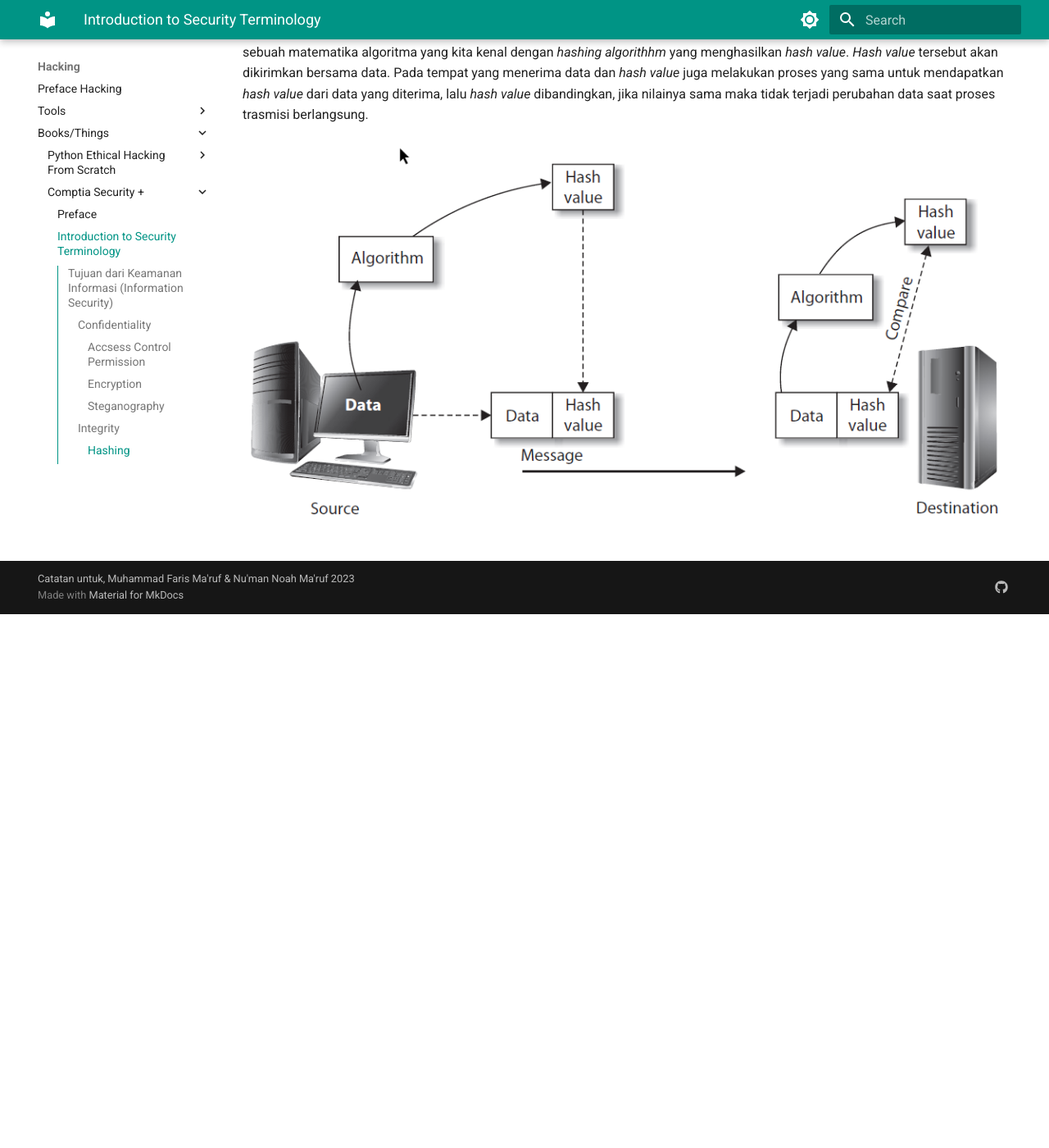
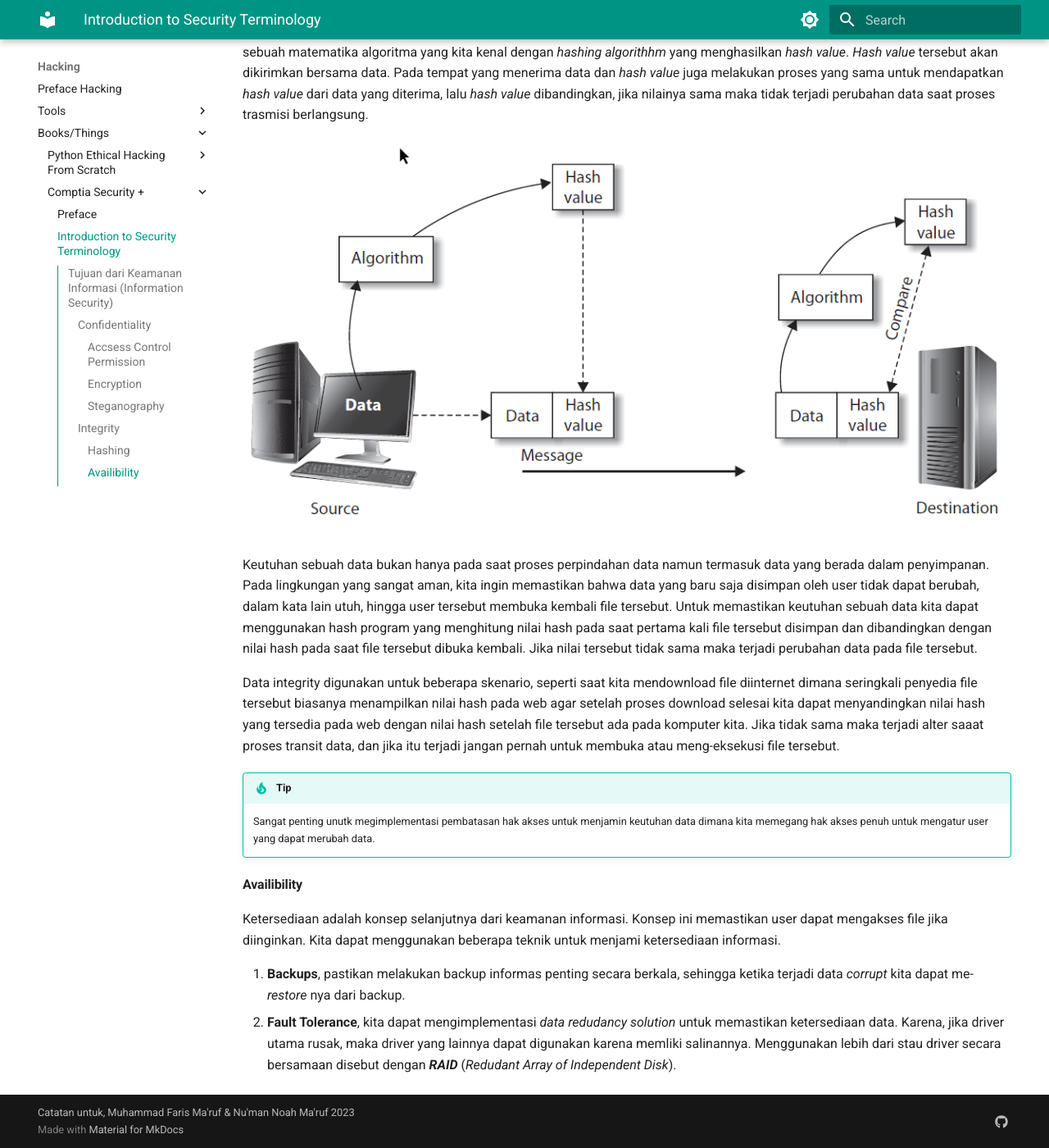
Before and after one commit to muhammadfarras/muhammadfarras.github.io, an MkDocs documentation site: the page built from docs/Hacking/Comptia Security +/02. Introduction to Security Termonoligy.md, in a window 1280 px wide and 1400 px high, scrolled down 2147 px. Shown: the whole window at 82% size. Built offline with MkDocs 1.6.1 and Material for MkDocs 9.7.7, drawn with Linux system fonts in a browser that asks for light colours; before the commit the page ends 2896 px from its top, so only the background shows below that; some of the changed text lies outside the part shown.

Commit message:
add catatan security + dan ghunt

```diff
--- a/docs/Hacking/Comptia Security +/02. Introduction to Security Termonoligy.md
+++ b/docs/Hacking/Comptia Security +/02. Introduction to Security Termonoligy.md
@@ -1,5 +1,5 @@
 ## Tujuan dari Keamanan Informasi (_Information Security_)
-Sebagai ahli keamanan informasi, kita bertugas untuk mencapai inti utama dari keamanan informasi. Tujuan intinya adalah, **kerahasiaan** (_Confidentiality_), **integritas** (_Integrity_), dan **ketersediaan** (_Availbility_), kita singkat menjadi **CIA**.
+Sebagai ahli keamanan informasi, kita bertugas untuk mencapai inti utama dari keamanan informasi. Tujuan intinya adalah, **kerahasiaan** (_Confidentiality_), **keutuhan** (_Integrity_), dan **ketersediaan** (_Availbility_), kita singkat menjadi **CIA**.
 
 ### Confidentiality
 
@@ -15,13 +15,13 @@ Network Administrtor mengamankan informasi dengan cara memberikan batasan hak ak
 
 Mengatur file permission pada sebuah data tidaklah cukup untuk mengamankan data. Mengapa ? karena banyak perusahan menyimpan data pada sebuah server, dimana user yang memiliki otoritas dapat mengakses file tersebut. file permission memastikan bahwa hanya user yang tertentu yang dapat mendownload file tersebut melalui jaringan. Akan tetapi file permission tidak dapat membuat file tersebut tidak dapat dibaca ketika proses transmitting file dari server ke client. Disinilah fungsi _encryption_, dimana informasi dari file yang dikirim melaui network akan dirubah menjadi format yang tidak dapat dibaca hingga informasi tersebut sampai pada user yang memiliki otoritas dan dijadikan format yang dapat dibaca seperti semula, disebut dengan _decryption_.
 
-Kita dapat meng-enkripsi file dalam dua tingakatan, `enkripsi file pada storage`, kedua adalah `meng-engkripsi file pada saat transit`. Salah satu manfaat yang kita dapat dalam ekripsi file pada storage adalah, ketika seorang hacker dapat mengakses akses secara fisik pada sistem, hacker dapat mem-bypass file permission pada file tertentu, akan tetapi file tersebut tidakt dapa dibaca, karena dalam bentuk unreadable format, encrypted.
+Kita dapat meng-enkripsi file dalam dua tingakatan, `enkripsi file pada storage`, kedua adalah `meng-engkripsi file pada saat transit`. Salah satu manfaat yang kita dapat dalam ekripsi file pada storage adalah, ketika seorang hacker dapat mengakses akses secara fisik pada sistem, hacker dapat mem-bypass file permission pada file tertentu, akan tetapi file tersebut tidak akan dapat dibaca, karena dalam bentuk unreadable format, encrypted.
 
-Ketika kita enkripsi file pada saat transit dari satu lokasi ke lokasi yang lain, artinya adalah kita enkrip _communication channel_ antara dua sistem. Jika hacker yang menjadi _man in the middle attack_ tidak dapat membaca informasi yang di encrypt tersebut pada saat proses transit.
+Ketika kita meng-enkripsi file saat transit dari satu lokasi ke lokasi yang lain, artinya kita meng-enkrip _communication channel_ antara dua sistem. Walaupun ada _man in the middle attack_, maka actor tersebut tetap tidak dapat membaca informasi yang di encrypt tersebut pada saat berlangsungnya proses transit.
 
 #### Steganography
 
-Selain encryption, ada cara lain untuk membuat file teteap tersembunyi adalah menggunakan _steganography_. Apa itu _steganography_ ? itu adalah sebuah metode meyembunyikan informasi pada sebuah area yang tidak terlihat didalam file lain. Sebagai contoh, kita dapat menyembunyikan file text kedalam file grafis. Informasi tersebut di-embed kedalam file grafis menggunakan program serta pharase atau password yang digunakan kembali untuk meng-ekstrak informasi dari file covernya.
+Selain encryption, ada cara lain untuk membuat file tetap tersembunyi. Yaitu menggunakan _steganography_. Apa itu _steganography_ ? itu adalah sebuah metode meyembunyikan informasi pada sebuah area yang tidak terlihat didalam file lain. Sebagai contoh, kita dapat menyembunyikan file text kedalam file grafis. Informasi tersebut di-embed kedalam file grafis menggunakan program serta pharase atau password yang digunakan kembali untuk meng-ekstrak informasi dari file covernya.
 
 !!! note
     Berikut adalah catatan tentang tools yang dapat digunakan untuk menyembunyikan file text kedalam images. [_How to use steghide_](./../Tools/Steghide/index.md)
@@ -35,3 +35,18 @@ Konsep dari integratitas adalah kita memastikan data yang dikirim dari sebuah ti
 Untuk memastikan _data integrity_ ketika berkomunikasi melalui jaringan, sistem yang mengirim informasi tersebut menjalankan sebuah matematika algoritma yang kita kenal dengan _hashing algorithhm_ yang menghasilkan _hash value_. _Hash value_ tersebut akan dikirimkan bersama data. Pada tempat yang menerima data dan _hash value_ juga melakukan proses yang sama untuk mendapatkan _hash value_ dari data yang diterima, lalu _hash value_ dibandingkan, jika nilainya sama maka tidak terjadi perubahan data saat proses trasmisi berlangsung.
 
 ![](./assets/02.%20Detail%20Hasvalue%20Transmittion%20Process.png)
+
+Keutuhan sebuah data bukan hanya pada saat proses perpindahan data namun termasuk data yang berada dalam penyimpanan. Pada lingkungan yang sangat aman, kita ingin memastikan bahwa data yang baru saja disimpan oleh user tidak dapat berubah, dalam kata lain utuh, hingga user tersebut membuka kembali file tersebut. Untuk memastikan keutuhan sebuah data kita dapat menggunakan hash program yang menghitung nilai hash pada saat pertama kali file tersebut disimpan dan dibandingkan dengan nilai hash pada saat file tersebut dibuka kembali. Jika nilai tersebut tidak sama maka terjadi perubahan data pada file tersebut.
+
+Data integrity digunakan untuk beberapa skenario, seperti saat kita mendownload file diinternet dimana seringkali penyedia file tersebut biasanya menampilkan nilai hash pada web agar setelah proses download selesai kita dapat menyandingkan nilai hash yang tersedia pada web dengan nilai hash setelah file tersebut ada pada komputer kita. Jika tidak sama maka terjadi alter saaat proses transit data, dan jika itu terjadi jangan pernah untuk membuka atau meng-eksekusi file tersebut.
+
+!!! tip
+    Sangat penting unutk megimplementasi pembatasan hak akses untuk menjamin keutuhan data dimana kita memegang hak akses penuh untuk mengatur user yang dapat merubah data.
+
+#### Availibility
+
+Ketersediaan adalah konsep selanjutnya dari keamanan informasi. Konsep ini memastikan user dapat mengakses file jika diinginkan. Kita dapat menggunakan beberapa teknik untuk menjami ketersediaan informasi.
+
+
+1. **Backups**, pastikan melakukan backup informas penting secara berkala, sehingga ketika terjadi data _corrupt_  kita dapat me-_restore_ nya dari backup.
+2. **Fault Tolerance**, kita dapat mengimplementasi _data redudancy solution_ untuk memastikan ketersediaan data. Karena, jika driver utama rusak, maka driver yang lainnya dapat digunakan karena memliki salinannya. Menggunakan lebih dari stau driver secara bersamaan disebut dengan **_RAID_** (_Redudant Array of Independent Disk_).
--- a/mkdocs.yml
+++ b/mkdocs.yml
@@ -48,8 +48,8 @@ markdown_extensions:
   - attr_list
   - md_in_html
   - pymdownx.emoji:
-      emoji_index: !!python/name:materialx.emoji.twemoji
-      emoji_generator: !!python/name:materialx.emoji.to_svg
+      emoji_index: !!python/name:material.extensions.emoji.twemoji
+      emoji_generator: !!python/name:material.extensions.emoji.to_svg
   - pymdownx.arithmatex:
       generic: true
   - pymdownx.superfences:
@@ -157,8 +157,9 @@ nav:
   - Hacking:
     - Preface Hacking : Hacking/Index.md
     - Tools:
-      - reconainsasnce:
+      - OSINT:
         - Gitfive: Hacking/Tools/Gitfive/01. Index.md
+        - Ghunt : Hacking/Tools/Ghunt/01_index.md
       - Encryption :
         - Steghide : Hacking/Tools/Steghide/index.md
     - Books/Things:
@@ -171,7 +172,7 @@ nav:
         - Network Scanning : Hacking/Python Etichal Hacking from Scratch/06. Network scanning.md
         - Introduction to Scapy : Hacking/Python Etichal Hacking from Scratch/07. Introduction to scapy.md
       - Comptia Security +:
-        - Preface : Hacking/Comptia Security +/01. index.md
+        - Preface : Hacking/Comptia Security +/01_index.md
         - Introduction to Security Terminology : Hacking/Comptia Security +/02. Introduction to Security Termonoligy.md
 
   - DBMS:
```
Also changed, not shown: docs/Hacking/Tools/Ghunt/01_index.md (added, +75 -0 lines), docs/Hacking/Comptia Security +/01_index.md (renamed from docs/Hacking/Comptia Security +/01. index.md), docs/Hacking/Tools/Ghunt/assets/insert-base64.png (added), docs/Hacking/Tools/Ghunt/assets/login-companion.png (added), docs/Hacking/Tools/Ghunt/assets/login-companion2.png (added).
